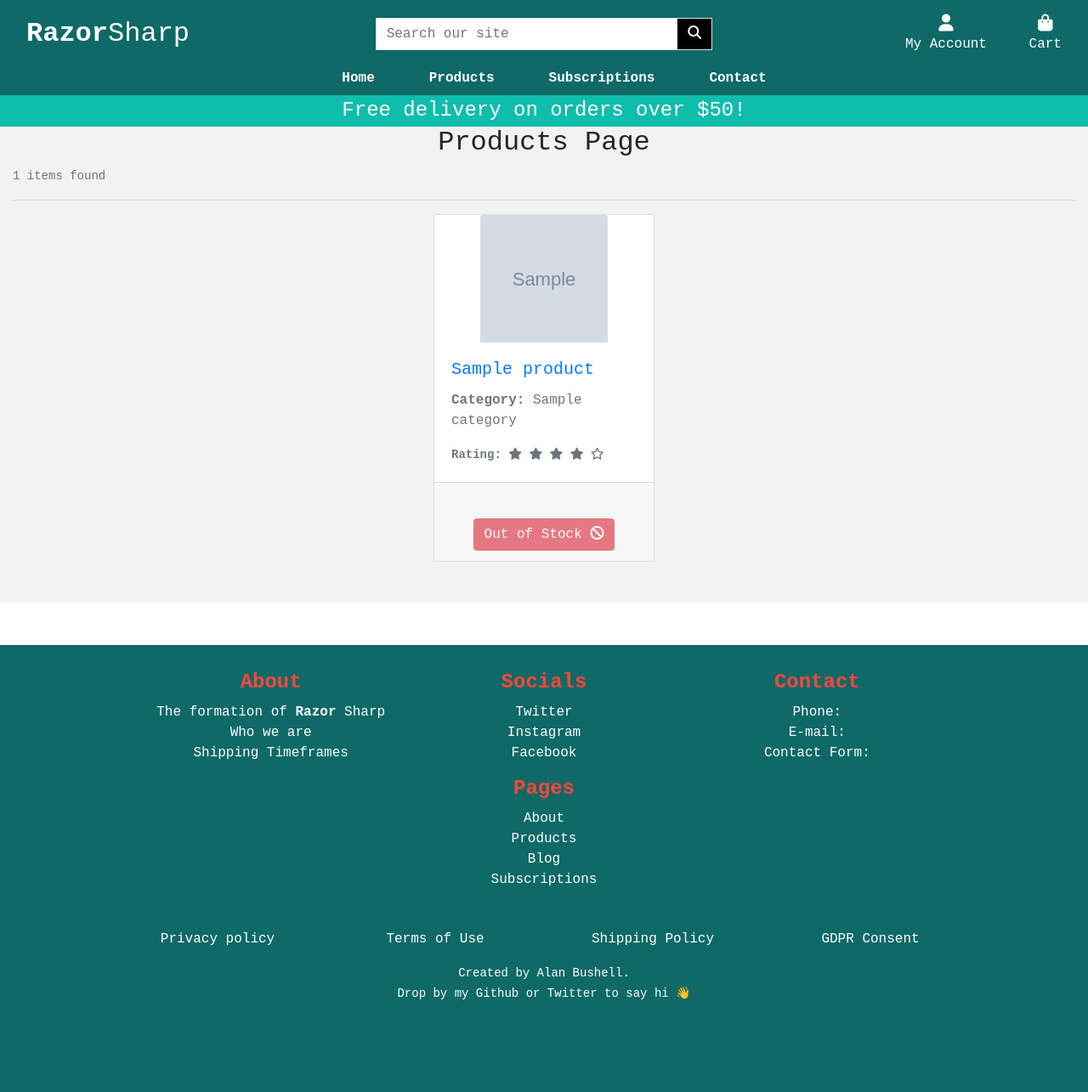
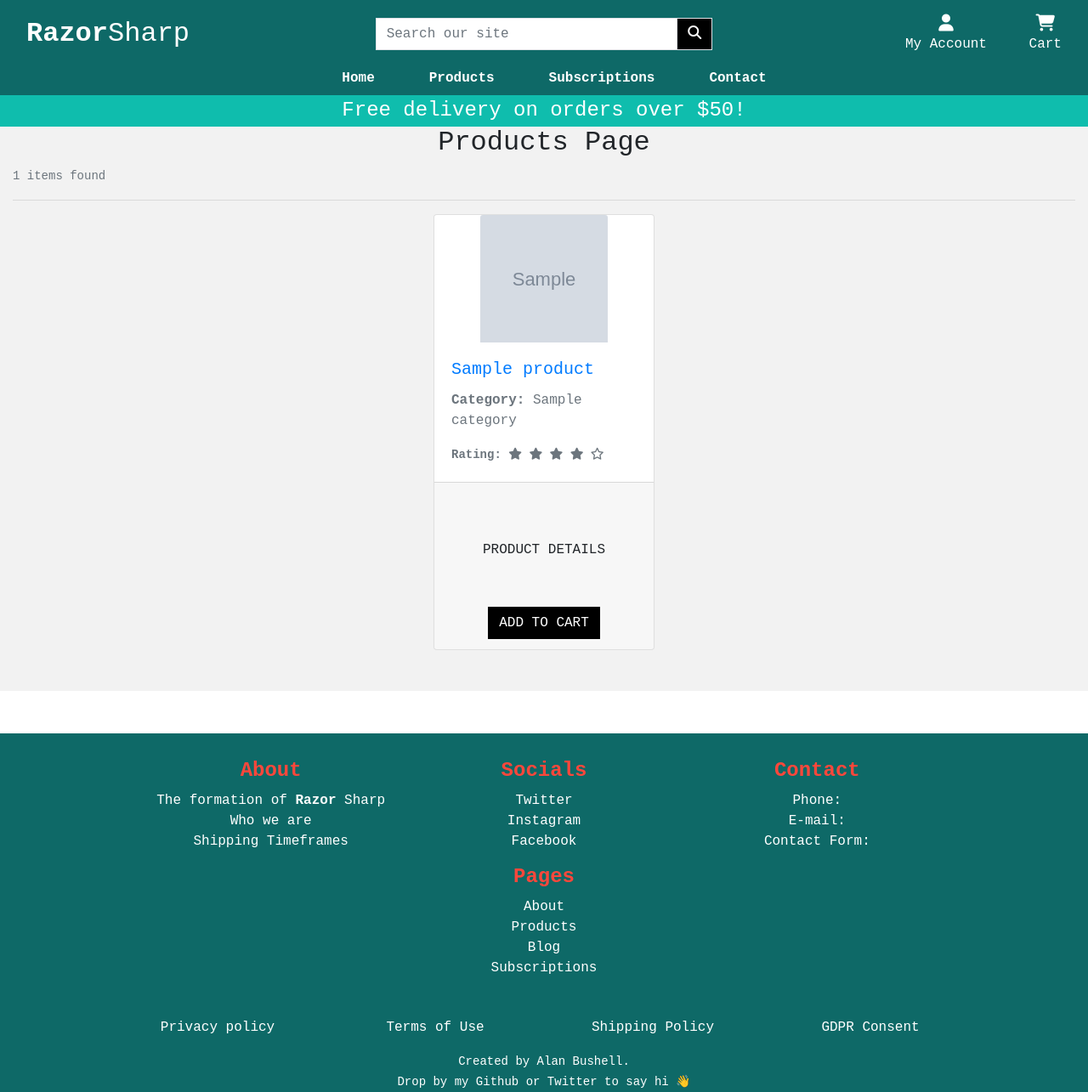
Before and after one commit to Alan-Bushell/razor-sharp, a Django app: page /products/ in a window 1280 px wide. Shown: the whole page at 85% size. Before the commit the page ends 1176 px from the top, so only its background shows below. Run offline with Django 3.2, Linux system fonts and the light colour scheme; tables that the repository leaves empty hold one stand-in row (values such as "Sample post"); grey boxes marked "Sample" are stand-in pictures; some libraries are stand-ins or nearby versions.

Commit message:
fix bugs stopping orderform from showing. Update add to cart options

```diff
--- a/checkout/templates/checkout/checkout.html
+++ b/checkout/templates/checkout/checkout.html
@@ -27,7 +27,7 @@
                 <fieldset class="rounded px-3 mb-5">
                     <legend class="fieldset-label small text-black px-2 w-auto">Delivery</legend>
                     {{ order_form.street_address1 | as_crispy_field}}
-                    {{ order_form.street_address2 | as_crispy_field}
+                    {{ order_form.street_address2 | as_crispy_field}}
                     {{ order_form.town_or_city | as_crispy_field}}
                     {{ order_form.postcode | as_crispy_field}}
                     {{ order_form.country | as_crispy_field}}
@@ -64,9 +64,5 @@
             </form>
         </div>
     </div>
-
-
-
-
 </div>
 {% endblock %}
--- a/products/templates/products/products.html
+++ b/products/templates/products/products.html
@@ -30,14 +30,18 @@
                     </small>
                 </div>
                 <div class="card-footer">
-                    {% if product.in_stock %}
-                        <a class="btn btn-danger add-cart-btn" href="{% url 'add_to_cart' product.id %}">
-                            Add to Cart
-                            <i class="fa-solid fa-cart-arrow-down"></i>
-                        </a>
-                    {% else %}
-                        <div class="btn btn-danger add-cart-btn disabled">Out of Stock <i class="fa-solid fa-ban"></i></i></div>
-                    {% endif %}
+                    <form class="form" action="{% url 'add_to_cart' product.id %}" method="POST">
+                        {% csrf_token %}
+                        <div class="form-row">
+                            <div class="col-12">
+                                <a href="{{ product.get_url}}" class="btn btn-outline-black rounded-0 mt-5">
+                                    <span class="text-uppercase">Product Details</span>
+                                </a>
+                                <input type="submit" class="btn btn-black rounded-0 text-uppercase mt-5" value="Add to Cart">
+                            </div>
+                            <input type="hidden" name="redirect_url" value="{{ request.path }}">
+                        </div>
+                    </form>
                 </div>
             </div>
         </div>
--- a/static/css/base.css
+++ b/static/css/base.css
@@ -36,6 +36,10 @@ body {
     color: white;
 }
 
+.fa-cart-shopping{
+    color: white;
+}
+
 button.navbar-toggler{
     border: solid 2px white !important;
     margin-left: 5px;
@@ -43,6 +47,10 @@ button.navbar-toggler{
 
 .main-logo-link {
     width: fit-content;
+}
+
+.cart-amount{
+    color: white;
 }
 
 .shop-now-button {
--- a/templates/base.html
+++ b/templates/base.html
@@ -91,8 +91,8 @@
                     <li class="list-inline-item">
                         <a class="{% if grand_total %}text-info font-weight-bold{% else %}text-white{% endif %} nav-link" href="{% url 'view_cart' %}">
                             <div class="text-center">
-                                <div><i class="fas fa-shopping-bag fa-lg"></i></div>
-                                <p class="my-0">
+                                <div><i class="fa-solid fa-cart-shopping fa-lg"></i></div>
+                                <p class="my-0 cart-amount">
                                     {% if grand_total %}
                                         ${{ grand_total|floatformat:2 }}
                                     {% else %}
```
